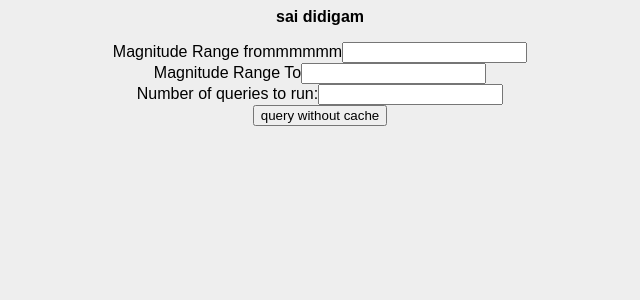
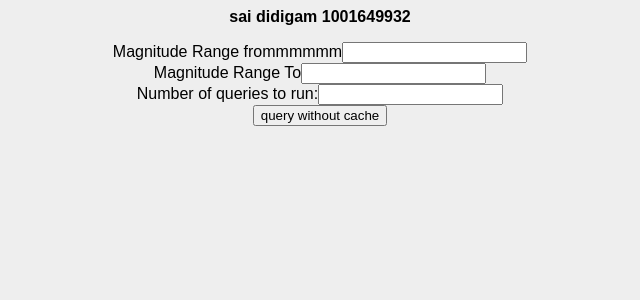
Before and after one commit to saitejadidigam/azure1, a Flask app: page / in a window 1280 px wide. Shown: the top 300 px of the page, without its empty margins (320-960 px from the left). Run offline with Flask 2, Linux system fonts and the light colour scheme.

Commit message:
Update index.html

```diff
--- a/templates/index.html
+++ b/templates/index.html
@@ -9,7 +9,7 @@
 <body align="center">
 <header>
 <b>
-sai didigam</b>
+sai didigam 1001649932</b>
 </header>
 <p>
  <form action="/getlat" method="get" align="center">
```
